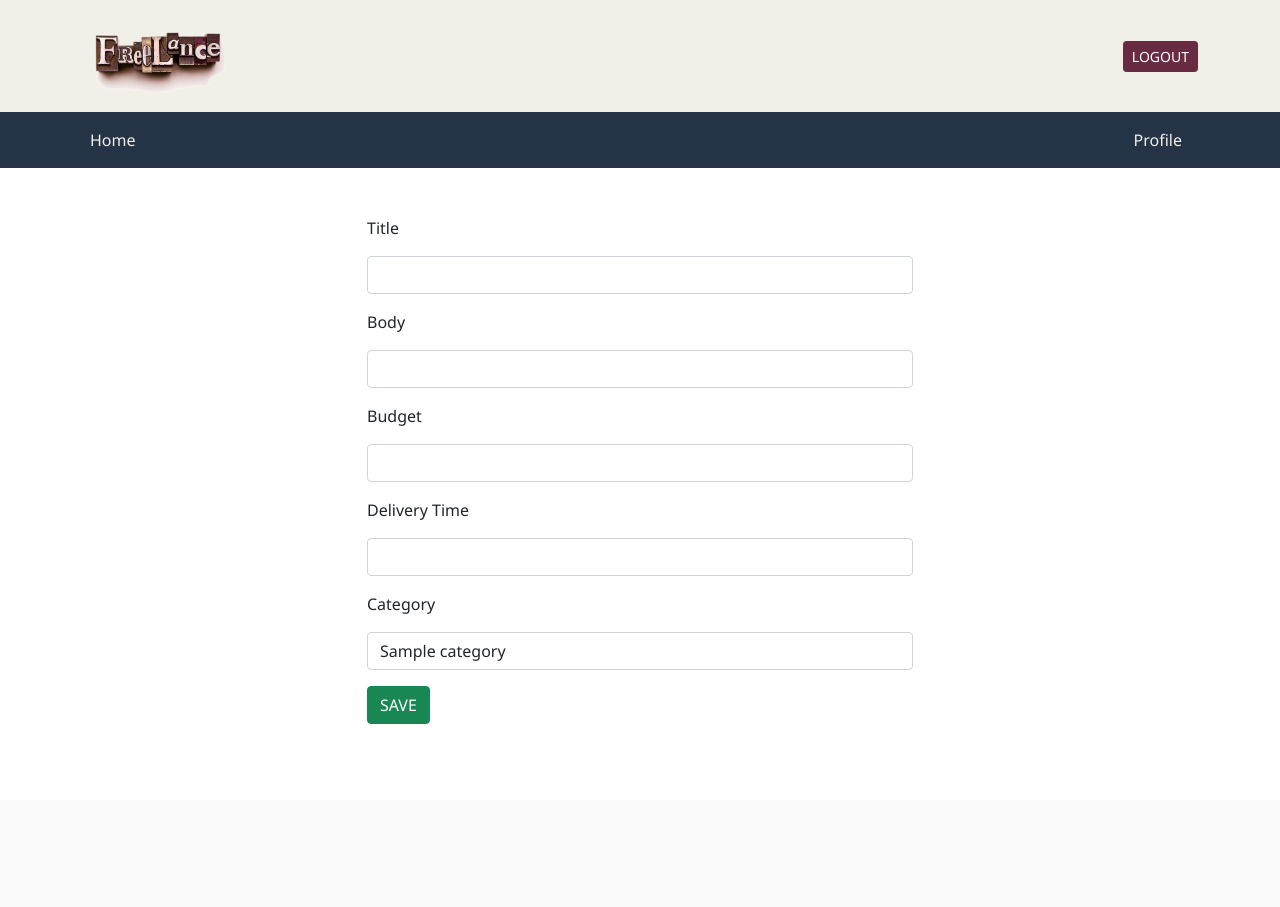
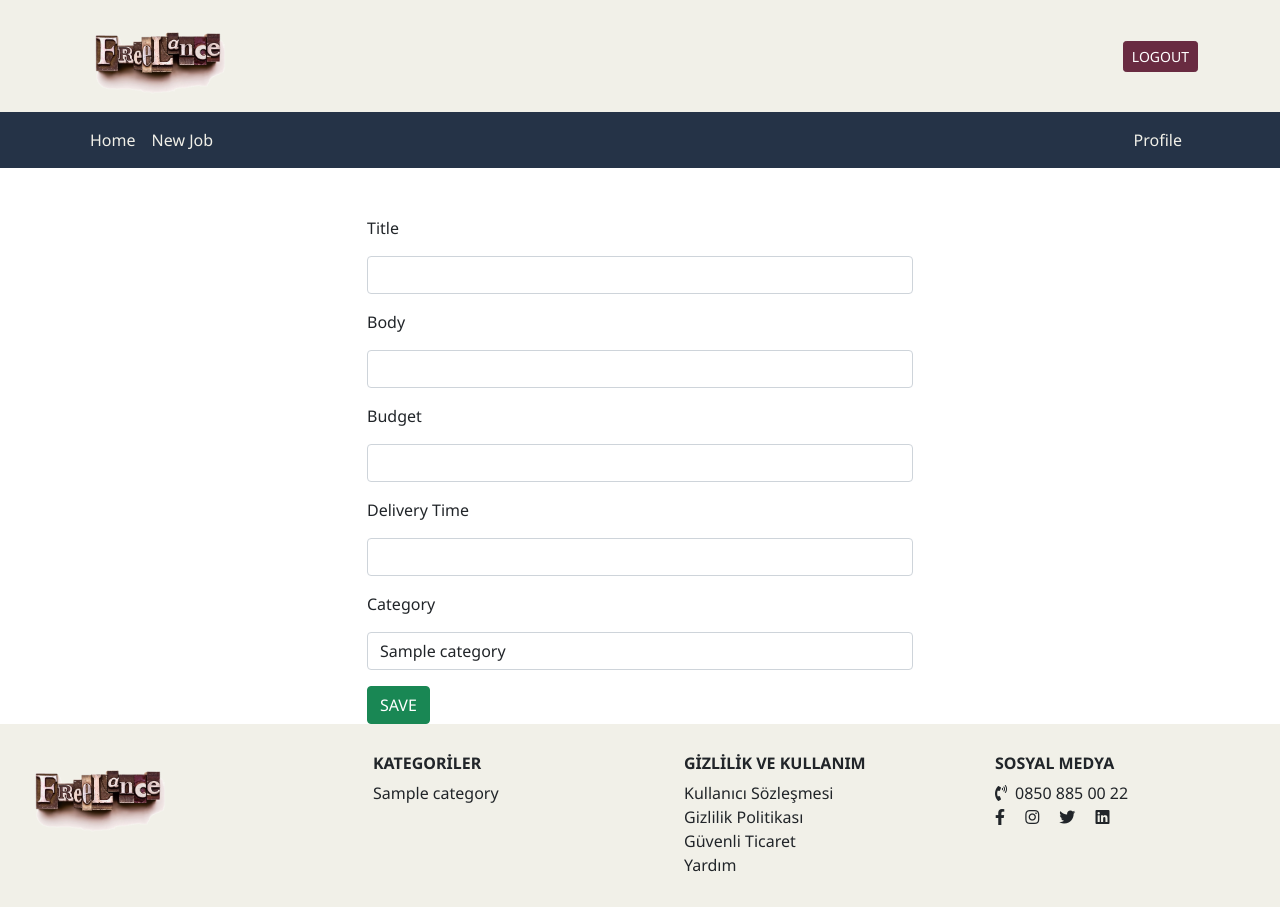
Before and after one commit to semakirdar/laravel-freelancer-clone, a Laravel app: page /job/create in a window 1280 px wide. Before the commit the page ends 800 px from the top, so only its background shows below. Run offline with Laravel 8, Linux system fonts and the light colour scheme; a user stored in the database is signed in; data comes from the database, SQL or seed files in the repository; tables that the repository leaves empty hold one stand-in row (values such as "Sample post"); data that the repository does not hold is empty; some libraries are stand-ins or nearby versions.

Commit message:
footer updated

```diff
--- a/app/Http/Controllers/JobController.php
+++ b/app/Http/Controllers/JobController.php
@@ -3,6 +3,7 @@
 namespace App\Http\Controllers;
 
 use App\Http\Requests\job\StoreRequest;
+use App\Http\Requests\job\UpdateRequest;
 use App\Models\Bid;
 use App\Models\Category;
 use App\Models\Job;
@@ -38,10 +39,40 @@ class JobController extends Controller
             'title' => $request->title,
             'body' => $request->body,
             'budget' => $request->budget,
-            'delivery_time' =>$request->delivery_time,
+            'delivery_time' => $request->delivery_time,
             'user_id' => auth()->user()->id,
             'category_id' => $request->category_id
         ]);
         return redirect()->route('detail', ['id' => $job->id]);
     }
+
+    public function edit($id)
+    {
+        $categories = Category::query()->get();
+        $job = Job::query()
+            ->where('user_id', auth()->user()->id)
+            ->where('id', $id)->first();
+        return view('jobs.job-edit',
+            [
+                'job' => $job,
+                'categories' => $categories
+            ]);
+    }
+
+    public function update($id, UpdateRequest $request)
+    {
+        $job = Job::query()
+            ->where('user_id', auth()->user()->id)
+            ->where('id', $id)->firstOrFail();
+        $job->title = $request->title;
+        $job->body = $request->body;
+        $job->budget = $request->budget;
+        $job->delivery_time = $request->delivery_time;
+        $job->category_id = $request->category_id;
+
+        $job->save();
+        return redirect()->route('profile', ['id' => $job->user_id]);
+
+
+    }
 }
--- a/app/Http/Controllers/ProfileController.php
+++ b/app/Http/Controllers/ProfileController.php
@@ -29,8 +29,8 @@ class ProfileController extends Controller
             ->where('user_id', $id)->firstOrFail();
 
         $medias = $profile->user->getMedia();
-        if(count($medias) > 0){
-            foreach ($medias as $media){
+        if (count($medias) > 0) {
+            foreach ($medias as $media) {
                 $media->delete();
             }
         }
@@ -40,4 +40,6 @@ class ProfileController extends Controller
         return redirect()->back();
 
     }
+
+
 }
--- a/app/Providers/AppServiceProvider.php
+++ b/app/Providers/AppServiceProvider.php
@@ -2,6 +2,10 @@
 
 namespace App\Providers;
 
+use App\Models\Category;
+
+use App\Models\Job;
+use Illuminate\Support\Facades\View;
 use Illuminate\Support\ServiceProvider;
 
 class AppServiceProvider extends ServiceProvider
@@ -23,6 +27,9 @@ class AppServiceProvider extends ServiceProvider
      */
     public function boot()
     {
-        //
+        $job = Job::query()->get();
+        $categories = Category::query()->get();
+        View::share('categories', $categories);
+        View::share('job', $job);
     }
 }
--- a/resources/views/layout.blade.php
+++ b/resources/views/layout.blade.php
@@ -46,6 +46,9 @@
                     <li class="nav-item">
                         <a class="nav-link active" aria-current="page" href="{{ route('home') }}">Home</a>
                     </li>
+                    <li class="nav-item">
+                        <a class="nav-link active" aria-current="page" href="{{ route('job.create') }}">New Job</a>
+                    </li>
                 </ul>
             </div>
             <div class="float-end">
@@ -67,12 +70,68 @@
 </div>
 
 
-<footer></footer>
+<footer>
+    <div class="footer">
+        <div class="row">
+            <div class="col-sm-12 col-md-12 col-lg-3">
+                <div class="footer-item">
+                    <img style="height: 80px" class="img-fluid text-muted"
+                         src="{{asset('images/freelance-logo.png')}}">
+                </div>
+            </div>
+            <div class="col-sm-12 col-md-12 col-lg-3">
+                <div class="footer-item">
+
+                    <ul class="mb-0">
+                        <h6><strong>KATEGORİLER</strong></h6>
+                        @foreach($categories as $category)
+
+                            <li class="list-unstyled">
+                                <a class="text-decoration-none text-dark" href="#">
+                                    {{ $category->name }}
+                                </a>
+                            </li>
+                        @endforeach
+                    </ul>
+                </div>
+            </div>
+            <div class="col-sm-12 col-md-12 col-lg-3">
+                <div class="footer-item">
+                    <ul class="mb-0">
+                        <h6><strong>GİZLİLİK VE KULLANIM</strong></h6>
+                        <li class="list-unstyled">Kullanıcı Sözleşmesi</li>
+                        <li class="list-unstyled">Gizlilik Politikası</li>
+                        <li class="list-unstyled">Güvenli Ticaret</li>
+                        <li class="list-unstyled">Yardım</li>
+                    </ul>
+                </div>
+            </div>
+            <div class="col-sm-12 col-md-12 col-lg-3">
+                <div class="footer-item">
+                    <ul class="mb-0">
+                        <h6><strong>SOSYAL MEDYA</strong></h6>
+                        <li class="list-unstyled"><i class="fas fa-phone-volume me-2"></i>0850 885 00 22</li>
+                        <li class="list-unstyled">
+                            <i class="fab fa-facebook-f me-3"></i>
+                            <i class="fab fa-instagram me-3"></i>
+                            <i class="fab fa-twitter me-3"></i>
+                            <i class="fab fa-linkedin"></i>
+                        </li>
+
+
+                    </ul>
+                </div>
+            </div>
+
+        </div>
+    </div>
+</footer>
+
 <script src="{{ asset('js/app.js') }}"></script>
 
 @if ($errors->any())
     <script>
-    toastr.error( '{{ implode(' ', $errors->all()) }}');
+        toastr.error('{{ implode(' ', $errors->all()) }}');
     </script>
 @endif
 
--- a/resources/views/login.blade.php
+++ b/resources/views/login.blade.php
@@ -2,8 +2,9 @@
 @section('content')
 
 
+
     <div class="container">
-        <div class="row d-flex justify-content-center align-items-center">
+        <div class="row d-flex justify-content-center align-items-center login">
             <div class="col-sm-12 col-md-12 col-lg-6 mt-5">
                 <form method="post" action="{{ route('login.store') }}">
                     @csrf
--- a/routes/web.php
+++ b/routes/web.php
@@ -21,12 +21,17 @@ use Illuminate\Support\Facades\Route;
 |
 */
 
+Route::middleware(['auth'])->group(function (){
+    Route::get('/job/create', [JobController::class, 'create'])->name('job.create');
+});
 
 Route::get('/home', [HomeController::class, 'index'])->name('home');
 
 Route::get('/detail/{id}', [JobController::class, 'show'])->name('detail');
-Route::get('/job/create', [JobController::class, 'create'])->name('job.create');
+
 Route::post('/job/store', [JobController::class, 'store'])->name('job.store');
+Route::get('/job/edit/{id}', [JobController::class, 'edit'])->name('job.edit');
+Route::post('/job/update/{id}', [JobController::class, 'update'])->name('job.update');
 
 Route::get('/bid/index', [BidController::class, 'index'])->name('job.bid.index');
 Route::get('/bid/create/{id}', [BidController::class, 'create'])->name('job.bid.create');
```
Also changed, not shown: app/Http/Requests/job/UpdateRequest.php (added, +34 -0 lines), resources/scss/style.scss (+31 -0 lines), resources/views/jobs/job-edit.blade.php (added, +53 -0 lines), resources/views/profile.blade.php (+22 -11 lines), public/css/app.css, public/images/profile-bg.jpeg (added).
